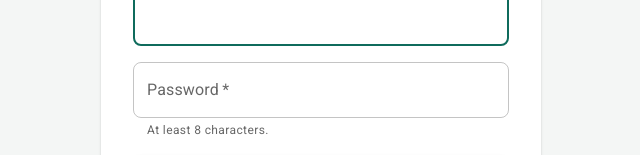
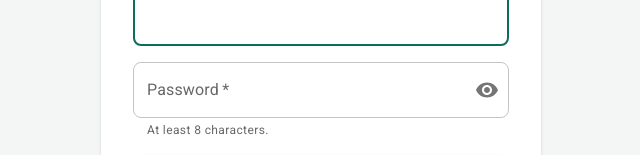
Before and after one commit to BrettBBB/react-enterprise-client, a React (Vite) app: page / in a window 1280 px wide. Shown: the part 322-477 px from the top of the page, without its empty margins (319-959 px from the left). Built offline with nearby package versions, Linux system fonts and the light colour scheme; no server answers.

Commit message:
working version

```diff
--- a/package.json
+++ b/package.json
@@ -5,6 +5,7 @@
   "type": "module",
   "scripts": {
     "dev": "vite",
+    "start": "vite",
     "build": "tsc -b && vite build",
     "lint": "oxlint",
     "test": "vitest run",
--- a/src/auth/LoginPage.tsx
+++ b/src/auth/LoginPage.tsx
@@ -1,5 +1,9 @@
+import Visibility from '@mui/icons-material/Visibility';
+import VisibilityOff from '@mui/icons-material/VisibilityOff';
 import Alert from '@mui/material/Alert';
 import Button from '@mui/material/Button';
+import IconButton from '@mui/material/IconButton';
+import InputAdornment from '@mui/material/InputAdornment';
 import Paper from '@mui/material/Paper';
 import Stack from '@mui/material/Stack';
 import TextField from '@mui/material/TextField';
@@ -23,6 +27,7 @@ export function LoginPage() {
   const [form, setForm] = useState(emptyForm);
   const [error, setError] = useState<string | null>(null);
   const [submitting, setSubmitting] = useState(false);
+  const [showPassword, setShowPassword] = useState(false);
 
   function update(field: keyof typeof emptyForm, value: string) {
     setForm((current) => ({ ...current, [field]: value }));
@@ -111,12 +116,29 @@ export function LoginPage() {
           <TextField
             label="Password"
             name="password"
-            type="password"
+            type={showPassword ? 'text' : 'password'}
             autoComplete={registering ? 'new-password' : 'current-password'}
             value={form.password}
             onChange={(event) => update('password', event.target.value)}
             required
-            slotProps={{ htmlInput: { minLength: 8 } }}
+            slotProps={{
+              htmlInput: { minLength: 8 },
+              input: {
+                endAdornment: (
+                  <InputAdornment position="end">
+                    <IconButton
+                      type="button"
+                      aria-label={showPassword ? 'Hide password' : 'Show password'}
+                      onClick={() => setShowPassword((current) => !current)}
+                      onMouseDown={(event) => event.preventDefault()}
+                      edge="end"
+                    >
+                      {showPassword ? <VisibilityOff /> : <Visibility />}
+                    </IconButton>
+                  </InputAdornment>
+                ),
+              },
+            }}
             helperText="At least 8 characters."
             fullWidth
           />
```
Also changed, not shown: 1 other file (tests, documents, lock files or other folders).
